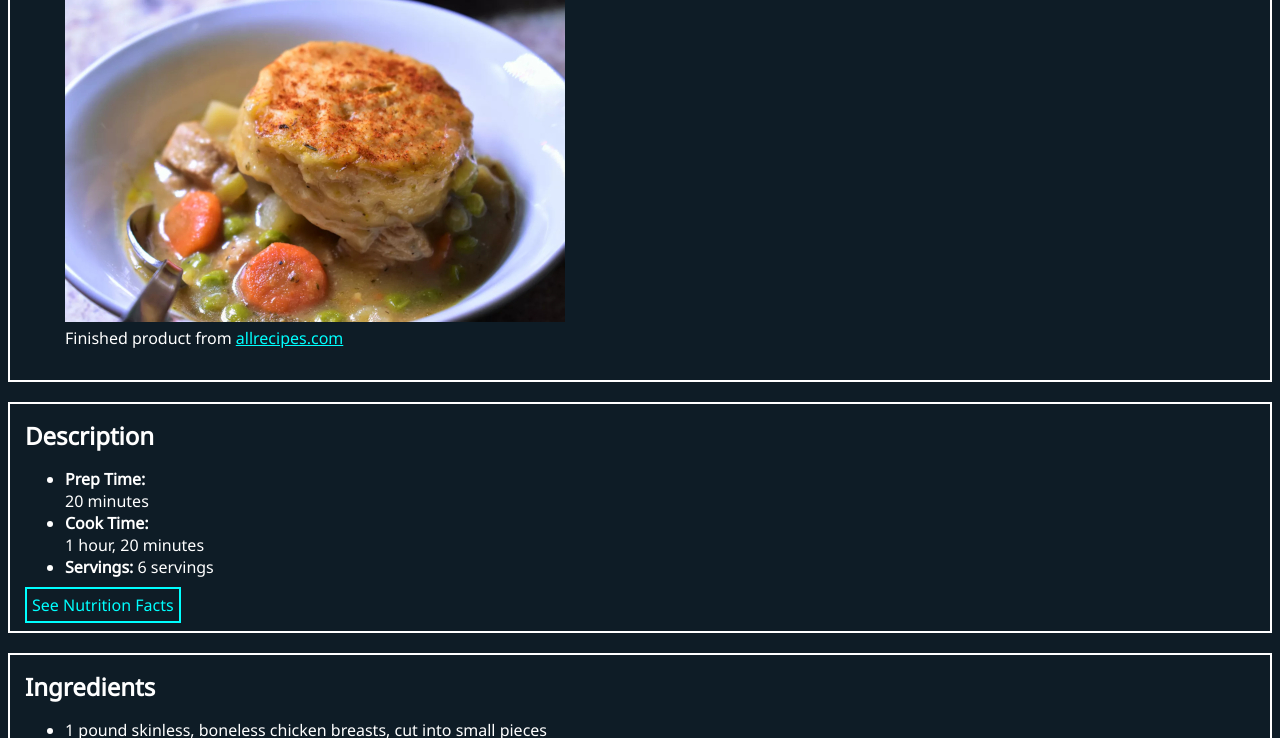
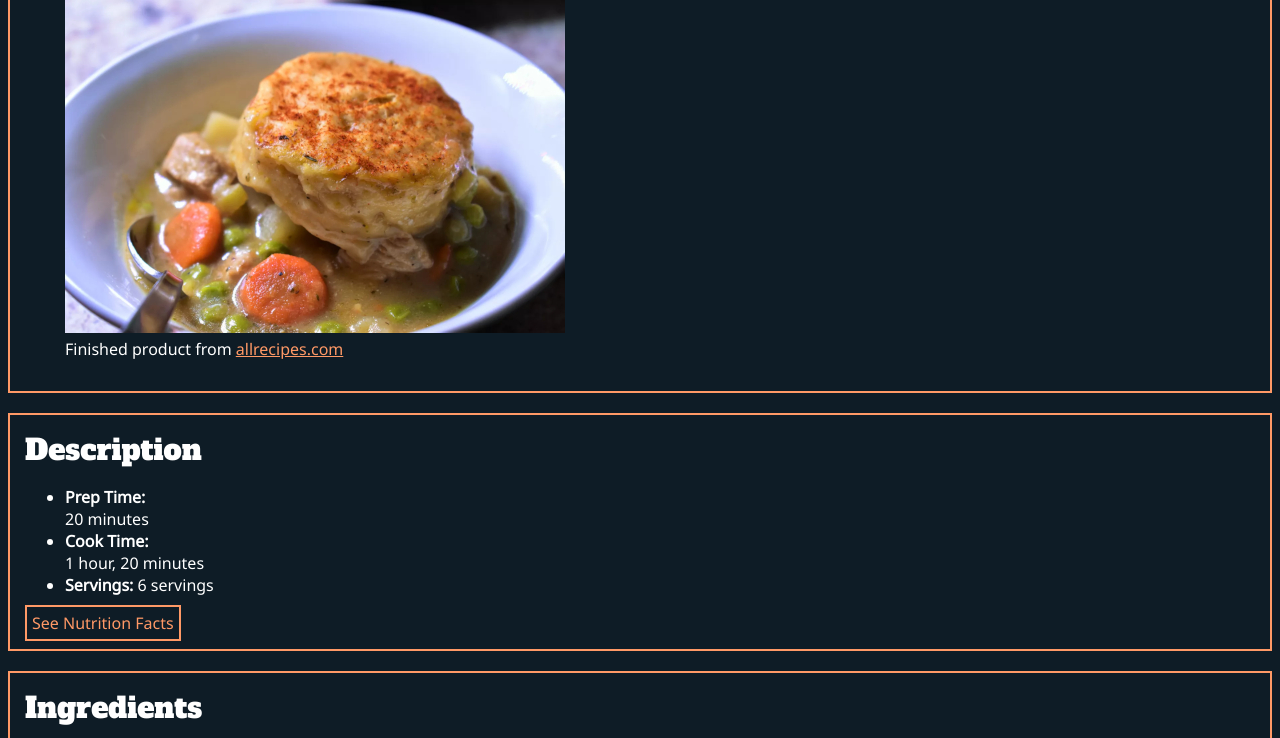
Before and after one commit to Qhucy/odin-recipes, a plain HTML site: page recipes/chicken-dumpling-casserole.html in a window 1280 px wide. Shown: the part 144-882 px from the top of the page. Drawn offline with Linux system fonts and the light colour scheme.

Commit message:
Change border color to orange and increase font size of h1 and h2

```diff
--- a/style.css
+++ b/style.css
@@ -1,4 +1,5 @@
 @import url('https://fonts.googleapis.com/css2?family=Noto+Sans&display=swap');
+@import url('https://fonts.googleapis.com/css2?family=Alfa+Slab+One&display=swap');
 
 body
 {
@@ -10,7 +11,29 @@ body
 
 a
 {
-    color: aqua;
+    color: #ff9966;
+}
+
+h1
+{
+    font-size: 250%;
+}
+
+h1#title
+{
+    border-bottom: 4px solid #ff9966;
+    padding: 5px;
+}
+
+h2
+{
+    font-size: 180%;
+}
+
+h1, h2
+{
+    font-family: 'Alfa Slab One', cursive;
+    font-weight: normal;
 }
 
 div
@@ -21,7 +44,7 @@ div
 
 .border
 {
-    border: 2px solid white;
+    border: 2px solid #ff9966;
     padding: 15px;
 }
 
@@ -40,6 +63,6 @@ div.border h2
 .button
 {
     text-decoration: none;
-    border: 2px solid aqua;
+    border: 2px solid #ff9966;
     padding: 5px;
 }
```
